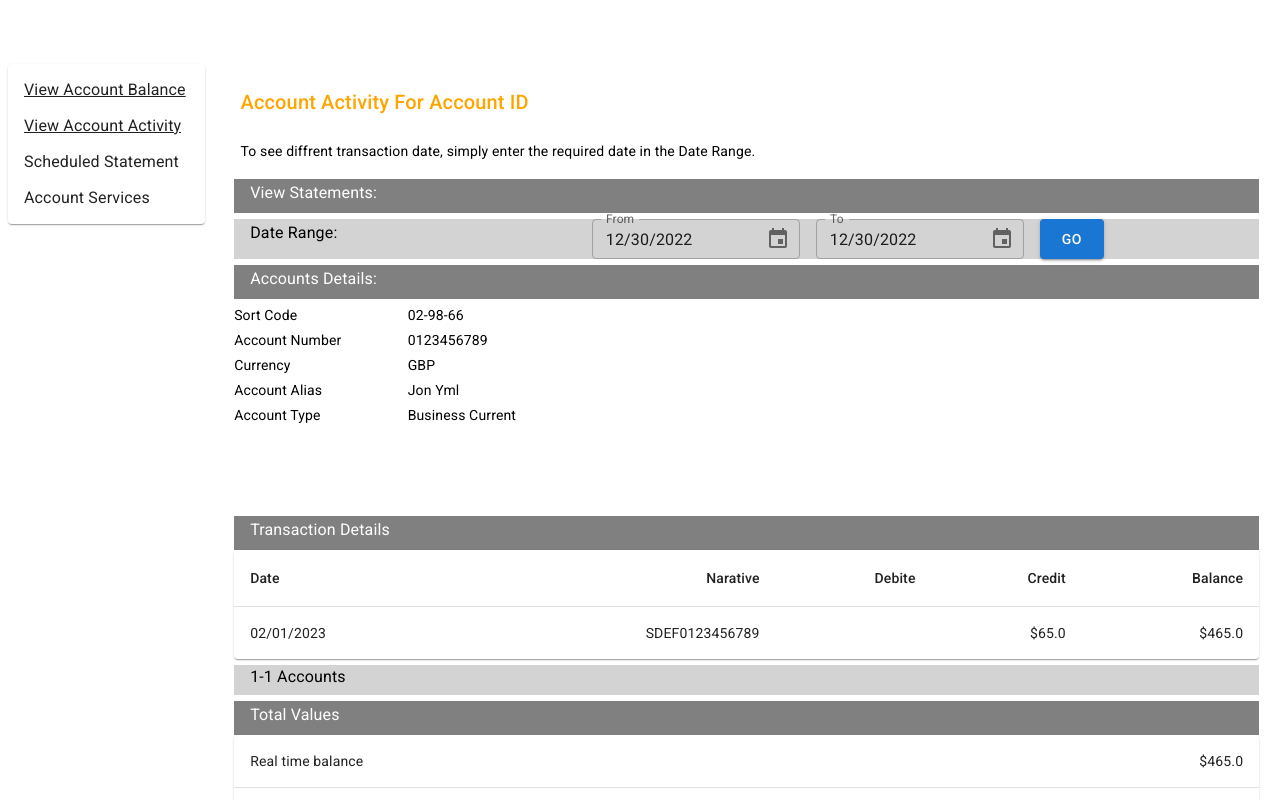
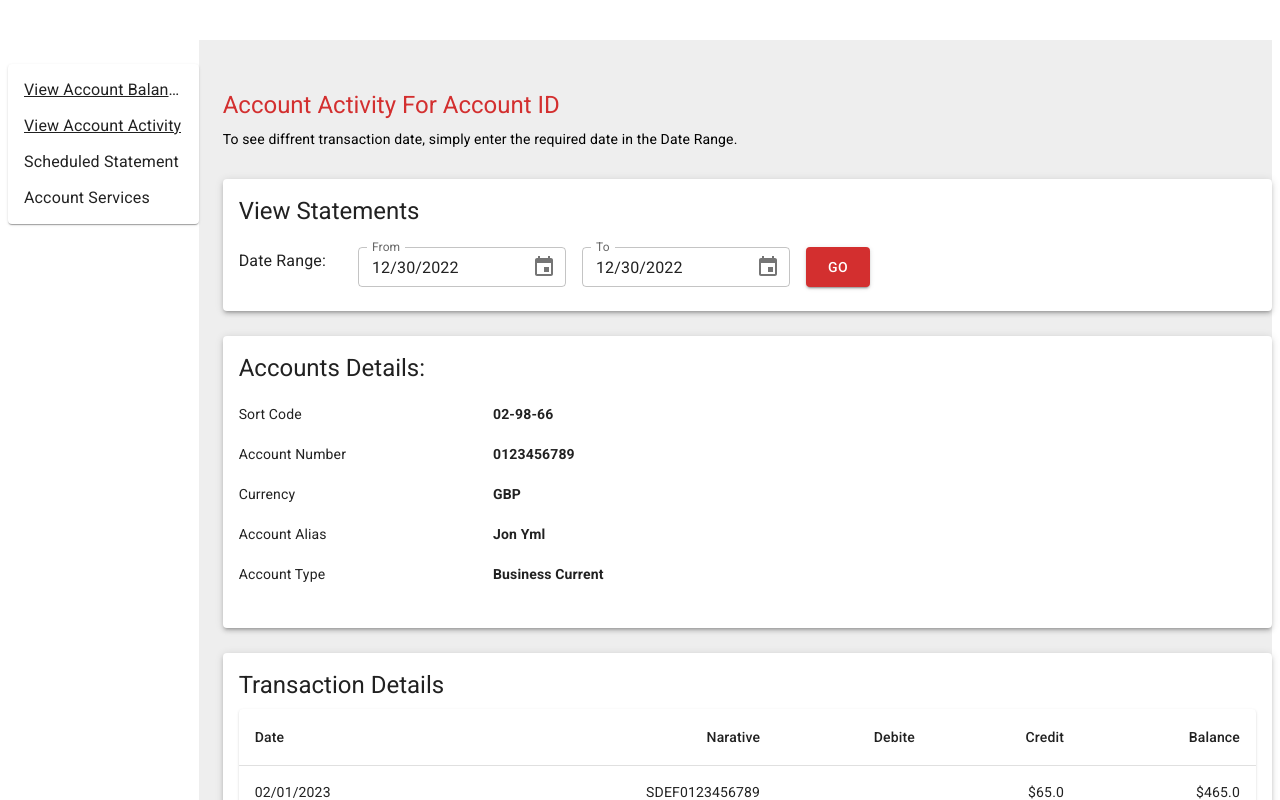
Before and after one commit to praveen-codecamp/mfe-toyota, a React app in the folder account/: page /account/activity in a window 1280 px wide. Shown: the top 800 px of the page. Built offline with nearby package versions, Linux system fonts and the light colour scheme.

Commit message:
completed activity layout

```diff
--- a/account/src/components/Activity.js
+++ b/account/src/components/Activity.js
@@ -13,20 +13,20 @@ import Paper from "@mui/material/Paper";
 import Menu from "./Menu";
 import MaterialUIPickers from "./DatePicker";
 
+import Box from "@mui/material/Box";
+import Card from "@mui/material/Card";
+import CardContent from "@mui/material/CardContent";
+
 export default function Activity() {
   return (
-    <Grid container spacing={2}>
-      <Grid item xs={2}>
+    <Grid container spacing={3} style={{ background: "#EEE" }}>
+      <Grid spacing={1} item xs={2} style={{ background: "#FFF" }}>
         <Menu />
       </Grid>
       <Grid item xs={10}>
-        <Grid
-          container
-          spacing={2}
-          style={{ marginLeft: ".2rem", marginTop: ".4rem" }}
-        >
-          <Grid item xs={8}>
-            <Typography style={{ color: "orange" }} variant="h6" gutterBottom>
+        <Grid container>
+          <Grid xs={12} item style={{ marginTop: 25 }}>
+            <Typography style={{ color: "#d32f2f" }} variant="h5" gutterBottom>
               Account Activity For Account ID
             </Typography>
           </Grid>
@@ -38,22 +38,19 @@ export default function Activity() {
           </Grid>
         </Grid>
 
-        <Grid container direction="column" style={{ padding: ".8rem" }}>
-          <Grid item style={{ background: "grey" }}>
+        <Grid container direction="column">
+          <Grid item style={{ marginTop: 25 }}>
+            <Card sx={{}} elevation={3}>
+              <CardContent>
+                <Typography gutterBottom variant="h5" component="div">
+                  View Statements
+                </Typography>
+
+                <Grid container style={{ marginTop: 20 }}>
+                  <Grid item xs={0}>
                     <Typography
                       variant="subtitle1"
-              style={{ color: "white", marginLeft: "1rem" }}
-              gutterBottom
-            >
-              View Statements:
-            </Typography>
-          </Grid>
-          <Grid item style={{ marginTop: ".4rem" }}>
-            <Grid container style={{ background: "#d4d3d3" }}>
-              <Grid item xs={4}>
-                <Typography
-                  variant="subtitle1"
-                  style={{ marginLeft: "1rem" }}
+                      style={{ marginRight: "1rem" }}
                       gutterBottom
                     >
                       Date Range:
@@ -63,94 +60,95 @@ export default function Activity() {
                     <Stack spacing={2} direction="row">
                       <MaterialUIPickers lable={"From"} />
                       <MaterialUIPickers lable={"To"} />
-                  <Button variant="contained">Go</Button>
+                      <Button variant="contained" color="error">
+                        Go
+                      </Button>
                     </Stack>
                   </Grid>
                 </Grid>
+              </CardContent>
+            </Card>
           </Grid>
-          <Grid item style={{ marginTop: ".4rem", background: "grey" }}>
-            <Typography
-              variant="subtitle1"
-              style={{ color: "white", marginLeft: "1rem" }}
-              gutterBottom
-            >
+
+          <Grid item style={{ marginTop: 25 }}>
+            <Card sx={{}} elevation={3}>
+              <CardContent>
+                <Typography variant="h5" gutterBottom>
                   Accounts Details:
                 </Typography>
-          </Grid>
-          <Grid item style={{ marginTop: ".4rem" }}>
-            <Grid container spacing={2}>
-              <Grid item xs={2}>
+
+                <Box item style={{ marginTop: 20 }}>
+                  <Grid container>
+                    <Grid item xs={3}>
                       <Typography variant="body2" gutterBottom>
                         Sort Code
                       </Typography>
                     </Grid>
-              <Grid item xs={8}>
+                    <Grid item xs={9} style={{ marginBottom: 15 }}>
                       <Typography variant="body2" gutterBottom>
-                  02-98-66
+                        <strong>02-98-66</strong>
                       </Typography>
                     </Grid>
-            </Grid>
-            <Grid container spacing={2}>
-              <Grid item xs={2}>
+
+                    <Grid item xs={3}>
                       <Typography variant="body2" gutterBottom>
                         Account Number
                       </Typography>
                     </Grid>
-              <Grid item xs={8}>
+                    <Grid item xs={9} style={{ marginBottom: 15 }}>
                       <Typography variant="body2" gutterBottom>
-                  0123456789
+                        <strong>0123456789</strong>
                       </Typography>
                     </Grid>
-            </Grid>
-            <Grid container spacing={2}>
-              <Grid item xs={2}>
+
+                    <Grid item xs={3}>
                       <Typography variant="body2" gutterBottom>
                         Currency
                       </Typography>
                     </Grid>
-              <Grid item xs={8}>
+                    <Grid item xs={9} style={{ marginBottom: 15 }}>
                       <Typography variant="body2" gutterBottom>
-                  GBP
+                        <strong>GBP</strong>
                       </Typography>
                     </Grid>
-            </Grid>
-            <Grid container spacing={2}>
-              <Grid item xs={2}>
+
+                    <Grid item xs={3}>
                       <Typography variant="body2" gutterBottom>
                         Account Alias
                       </Typography>
                     </Grid>
-              <Grid item xs={8}>
+                    <Grid item xs={9} style={{ marginBottom: 15 }}>
                       <Typography variant="body2" gutterBottom>
-                  Jon Yml
+                        <strong>Jon Yml</strong>
                       </Typography>
                     </Grid>
-            </Grid>
-            <Grid container spacing={2}>
-              <Grid item xs={2}>
+
+                    <Grid item xs={3}>
                       <Typography variant="body2" gutterBottom>
                         Account Type
                       </Typography>
                     </Grid>
-              <Grid item xs={8}>
+                    <Grid item xs={9} style={{ marginBottom: 15 }}>
                       <Typography variant="body2" gutterBottom>
-                  Business Current
+                        <strong>Business Current</strong>
                       </Typography>
                     </Grid>
                   </Grid>
+                </Box>
+              </CardContent>
+            </Card>
           </Grid>
-          <Grid item style={{ background: "grey", marginTop: ".4rem" }}>
-            <Typography
-              variant="subtitle1"
-              style={{ color: "white", marginLeft: "1rem" }}
-              gutterBottom
-            >
+
+          <Grid item style={{ marginTop: 25 }}>
+            <Card sx={{}} elevation={3}>
+              <CardContent>
+                <Typography variant="h5" gutterBottom>
                   Transaction Details
                 </Typography>
-          </Grid>
-          <Grid item>
+
                 <TableContainer component={Paper}>
                   <Table sx={{ minWidth: 650 }} aria-label="simple table">
+                    <caption>1-1 Accounts</caption>
                     <TableHead>
                       <TableRow>
                         <TableCell>Date</TableCell>
@@ -161,9 +159,7 @@ export default function Activity() {
                       </TableRow>
                     </TableHead>
                     <TableBody>
-                  <TableRow
-                    sx={{ "&:last-child td, &:last-child th": { border: 0 } }}
-                  >
+                      <TableRow sx={{ borderBottom: "1px solid #EEE" }}>
                         <TableCell component="th" scope="row">
                           02/01/2023
                         </TableCell>
@@ -175,31 +171,24 @@ export default function Activity() {
                     </TableBody>
                   </Table>
                 </TableContainer>
+              </CardContent>
+            </Card>
           </Grid>
-          <Grid item style={{ background: "#d4d3d3", marginTop: ".4rem" }}>
-            <Typography
-              variant="body1"
-              style={{ marginLeft: "1rem" }}
-              gutterBottom
-            >
-              1-1 Accounts
-            </Typography>
-          </Grid>
-          <Grid item style={{ background: "grey", marginTop: ".4rem" }}>
-            <Typography
-              variant="subtitle1"
-              style={{ color: "white", marginLeft: "1rem" }}
-              gutterBottom
-            >
+
+          <Grid item style={{ marginTop: 25, marginBottom: 25 }}>
+            <Card sx={{}} elevation={3}>
+              <CardContent>
+                <Typography variant="h5" gutterBottom>
                   Total Values
                 </Typography>
-          </Grid>
-          <Grid item>
+
                 <TableContainer component={Paper}>
                   <Table sx={{ minWidth: 650 }} aria-label="simple table">
                     <TableBody>
                       <TableRow
-                    sx={{ "&:last-child td, &:last-child th": { border: 0 } }}
+                        sx={{
+                          "&:last-child td, &:last-child th": { border: 0 },
+                        }}
                       >
                         <TableCell component="th" scope="row">
                           Real time balance
@@ -207,7 +196,9 @@ export default function Activity() {
                         <TableCell align="right">$465.0</TableCell>
                       </TableRow>
                       <TableRow
-                    sx={{ "&:last-child td, &:last-child th": { border: 0 } }}
+                        sx={{
+                          "&:last-child td, &:last-child th": { border: 0 },
+                        }}
                       >
                         <TableCell component="th" scope="row">
                           Real time balance
@@ -217,6 +208,8 @@ export default function Activity() {
                     </TableBody>
                   </Table>
                 </TableContainer>
+              </CardContent>
+            </Card>
           </Grid>
         </Grid>
       </Grid>
--- a/account/src/components/Balance.js
+++ b/account/src/components/Balance.js
@@ -56,13 +56,13 @@ export default function Balance() {
   };
 
   return (
-    <Grid container spacing={2} style={{ background: "#EEE" }}>
+    <Grid container spacing={3} style={{ background: "#EEE" }}>
       <Grid spacing={1} item xs={2} style={{ background: "#FFF" }}>
         <Menu />
       </Grid>
       <Grid item xs={10}>
-        <Grid container spacing={2} style={{ padding: ".8rem" }}>
-          <Grid item xs={12}>
+        <Grid container>
+          <Grid xs={12} item style={{ marginTop: 25 }}>
             <Alert severity="info" elevation={3}>
               <AlertTitle>
                 Converted currencies are approximate and are based on foreign
@@ -73,15 +73,14 @@ export default function Balance() {
             </Alert>
           </Grid>
         </Grid>
-        <Grid container direction="column" style={{ padding: ".8rem" }}>
-
-          <Grid item style={{ marginTop: ".4rem", marginBottom: ".8rem" }}>
-            <Card sx={{}} elevation={3}>
+        <Grid container direction="column">
+          <Grid item style={{ marginTop: 25 }}>
+            <Card elevation={3}>
               <CardContent>
                 <Typography gutterBottom variant="h5" component="div">
                   Curency Change
                 </Typography>
-                <Grid container style={{marginTop : 25}}>
+                <Grid container style={{ marginTop: 25 }}>
                   <Grid item xs={4}>
                     <Box sx={{ minWidth: 180 }}>
                       <FormControl fullWidth>
@@ -112,8 +111,14 @@ export default function Balance() {
                       direction="row"
                       style={{ height: "100%" }}
                     >
-                      <Button variant="contained" color="error">Go</Button>
-                      <Button variant="outlined" color="error" onClick={handleReset}>
+                      <Button variant="contained" color="error">
+                        Go
+                      </Button>
+                      <Button
+                        variant="outlined"
+                        color="error"
+                        onClick={handleReset}
+                      >
                         Reset
                       </Button>
                     </Stack>
@@ -121,8 +126,9 @@ export default function Balance() {
                 </Grid>
               </CardContent>
             </Card>
-
-            <Card sx={{ marginTop: 5 }} elevation={3}>
+          </Grid>
+          <Grid item style={{ marginTop: 25 }}>
+            <Card elevation={3}>
               <CardContent>
                 <Grid container>
                   <Grid item xs={12}>
@@ -160,9 +166,7 @@ export default function Balance() {
                               </TableRow>
                             </TableHead>
                             <TableBody>
-                              <TableRow
-                                sx={{borderBottom : '1px solid #EEE'}}
-                              >
+                              <TableRow sx={{ borderBottom: "1px solid #EEE" }}>
                                 <TableCell component="th" scope="row">
                                   0123456789
                                 </TableCell>
@@ -171,7 +175,6 @@ export default function Balance() {
                                 <TableCell align="right">$465.0</TableCell>
                                 <TableCell align="right">...</TableCell>
                               </TableRow>
-
                             </TableBody>
                           </Table>
                         </TableContainer>
@@ -183,8 +186,8 @@ export default function Balance() {
             </Card>
           </Grid>
 
-          <Grid item style={{ background: "grey", marginTop: ".4rem" }}>
-          <Card sx={{}} elevation={3}>
+          <Grid item style={{ marginTop: 25, marginBottom: 25 }}>
+            <Card elevation={3}>
               <CardContent>
                 <Typography gutterBottom variant="h5" component="div">
                   Total Values
@@ -194,7 +197,9 @@ export default function Balance() {
                   <Table sx={{ minWidth: 650 }} aria-label="simple table">
                     <TableBody>
                       <TableRow
-                    sx={{ "&:last-child td, &:last-child th": { border: 0 } }}
+                        sx={{
+                          "&:last-child td, &:last-child th": { border: 0 },
+                        }}
                       >
                         <TableCell component="th" scope="row">
                           Real time balance
@@ -202,7 +207,9 @@ export default function Balance() {
                         <TableCell align="right">$465.0</TableCell>
                       </TableRow>
                       <TableRow
-                    sx={{ "&:last-child td, &:last-child th": { border: 0 } }}
+                        sx={{
+                          "&:last-child td, &:last-child th": { border: 0 },
+                        }}
                       >
                         <TableCell component="th" scope="row">
                           Real time balance
@@ -212,11 +219,9 @@ export default function Balance() {
                     </TableBody>
                   </Table>
                 </TableContainer>
-
               </CardContent>
             </Card>
           </Grid>
-
         </Grid>
       </Grid>
     </Grid>
```
Lines whose indentation alone changed are shown as unchanged.
